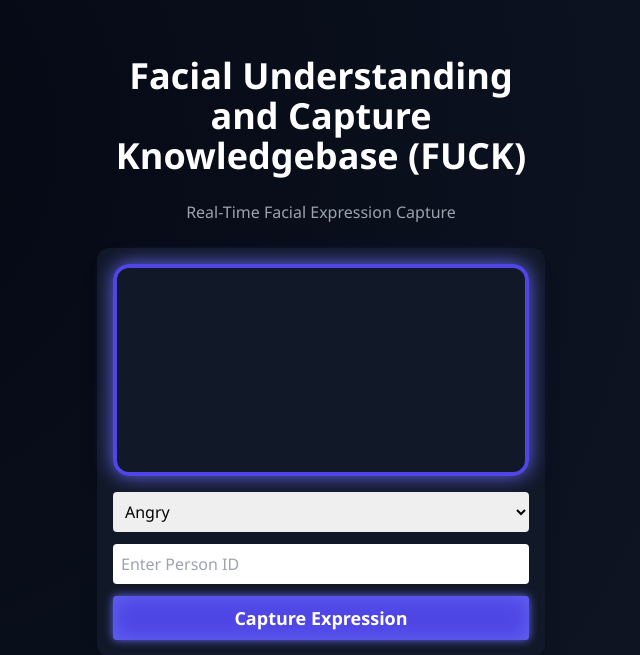
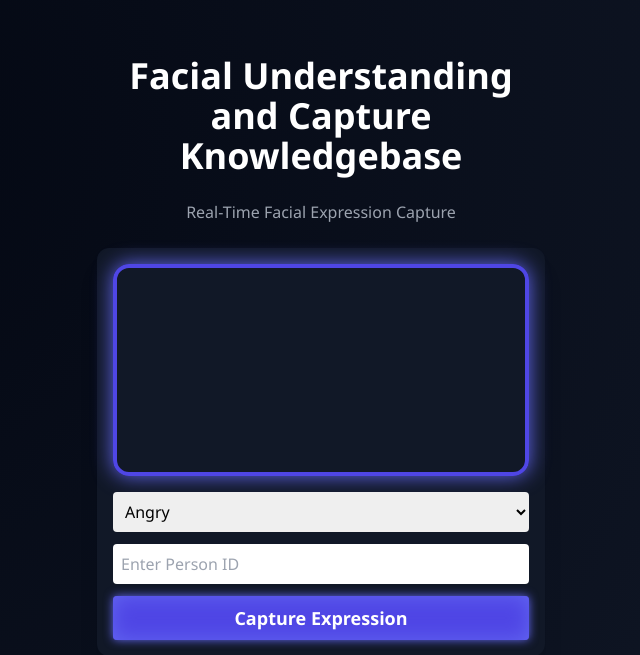
Before and after one commit to AllokMishra/DCI, a Flask app: page / in a window 1280 px wide. Shown: the top 655 px of the page, without its empty margins (319-959 px from the left). Run offline with Flask 3, Linux system fonts and the light colour scheme.

Commit message:
Update index.html

```diff
--- a/templates/index.html
+++ b/templates/index.html
@@ -29,7 +29,7 @@
 </head>
 <body class="text-white p-4">
   <div class="max-w-md mx-auto mt-10">
-    <h1 class="text-4xl font-bold text-center mb-6">Facial Understanding and Capture Knowledgebase (FUCK)</h1>
+    <h1 class="text-4xl font-bold text-center mb-6">Facial Understanding and Capture Knowledgebase</h1>
     <p class="text-center text-gray-400 mb-6">Real-Time Facial Expression Capture</p>
     <div class="bg-gray-900 p-4 rounded-xl shadow-xl">
       <video id="video" autoplay playsinline class="w-full camera mb-4"></video>
```
